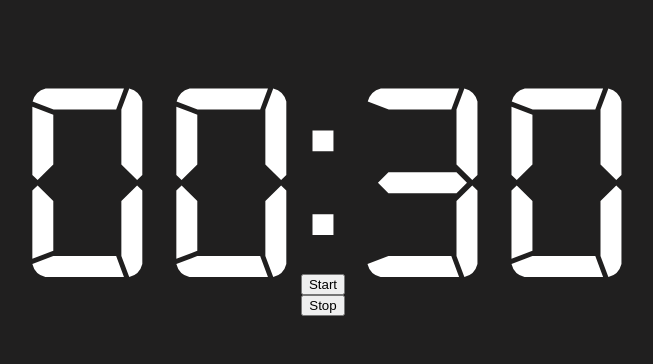
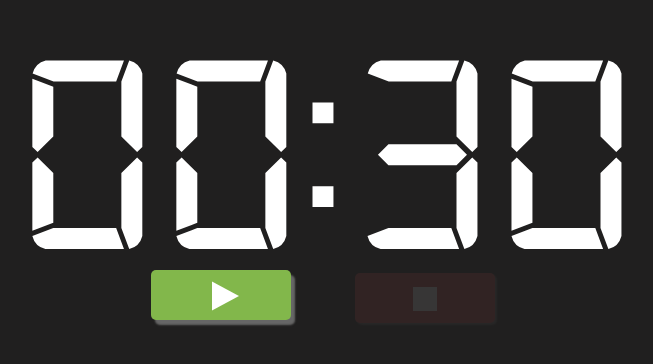
Before and after one commit to robbutcher2001/digital-chronometer, a React (Create React App) app: page / in a window 1280 px wide. Shown: the part 216-580 px from the top of the page, without its empty margins (317-970 px from the left). Built offline with nearby package versions, Linux system fonts and the light colour scheme.

Commit message:
Connected buttons + shake effect

```diff
--- /dev/null
+++ b/src/components/Button/index.css
@@ -0,0 +1,54 @@
+button {
+  position: relative;
+  border: none;
+  border-radius: 5px;
+  margin: 1.5rem 2rem;
+  padding: 0 70px;
+  height: 50px;
+  box-shadow: 4px 5px 2px 0px #666;
+  outline: none;
+  cursor: pointer;
+  user-select: none;
+  -moz-user-select: none;
+  -webkit-user-select: none;
+  -ms-user-select: none;
+  -webkit-tap-highlight-color: transparent;
+  transition: opacity 250ms cubic-bezier(0, 0, 0.2, 1);
+}
+
+button:not(:disabled):active {
+  box-shadow: 2px 0 2px 0 #666;
+  transform: translateY(5px);
+}
+
+button:disabled {
+  cursor: auto;
+  box-shadow: 2px 2px 2px 0 #666;
+  opacity: 0.1;
+  transform: translateY(3px);
+}
+
+button.start {
+  background-color: #82b74b;
+}
+
+button.start div {
+  margin: 0;
+  position: absolute;
+  top: 8px;
+  border: 18px solid transparent;
+  border-left-color: #fff;
+  transform: scale(1.5, 0.8);
+}
+
+button.stop {
+  background-color: #c94c4c;
+}
+
+button.stop div {
+  margin: 0;
+  position: absolute;
+  top: 14px;
+  left: 58px;
+  border: 12px solid #fff;
+}
--- a/src/components/Button/index.tsx
+++ b/src/components/Button/index.tsx
@@ -1,6 +1,8 @@
 import React, { FC } from "react";
+import "./index.css";
 
-type StylingProps = {
+type InternalProps = {
+  label: string;
   className: string;
 };
 
@@ -9,14 +11,9 @@ type ConfigurableButtonProps = {
   disabled?: boolean;
 };
 
-type ButtonProps = StylingProps & ConfigurableButtonProps;
+type ButtonProps = InternalProps & ConfigurableButtonProps;
 
-const Button: FC<ButtonProps> = ({
-  className,
-  callback,
-  disabled,
-  children,
-}) => {
+const Button: FC<ButtonProps> = ({ label, className, callback, disabled }) => {
   return (
     <button
       type="button"
@@ -24,18 +21,14 @@ const Button: FC<ButtonProps> = ({
       onClick={callback}
       disabled={disabled}
     >
-      {children}
+      <div aria-label={label}></div>
     </button>
   );
 };
 
 export const StartButton = (props: ConfigurableButtonProps) => (
-  <Button className="start" {...props}>
-    Start
-  </Button>
+  <Button label="Start" className="start" {...props} />
 );
 export const StopButton = (props: ConfigurableButtonProps) => (
-  <Button className="stop" {...props}>
-    Stop
-  </Button>
+  <Button label="Stop" className="stop" {...props} />
 );
--- a/src/components/Digit/index.css
+++ b/src/components/Digit/index.css
@@ -7,3 +7,8 @@
   -webkit-user-select: none;
   -moz-user-select: none;
 }
+
+.digit.shake {
+  animation: shake 0.5s;
+  animation-iteration-count: 10;
+}
--- a/src/components/Digit/index.tsx
+++ b/src/components/Digit/index.tsx
@@ -3,15 +3,16 @@ import "./index.css";
 
 type DigitProps = {
   value?: string;
+  className?: string;
 };
 
 const Digit: FC<DigitProps> = (props: DigitProps) => {
-  const { value = "" } = props;
+  const { value = "", className } = props;
   const regEx = new RegExp(/^\d{1}$/);
   const digit = regEx.exec(value);
 
   return (
-    <div className="digit" {...props}>
+    <div {...props} className={className ? `${className} digit` : "digit"}>
       {digit ? digit[0] : 0}
     </div>
   );
--- a/src/components/Timer/index.tsx
+++ b/src/components/Timer/index.tsx
@@ -27,6 +27,7 @@ const parseSecondsToDisplay = (seconds: number): string[] => {
 const Timer: FC<TimerProps> = ({ seconds, running }) => {
   const [display, setDisplay] = useState<string[]>(["0", "0", "0", "0"]);
   const [secondsLeft, setSecondsLeft] = useState<number>(seconds);
+  const [shake, setShake] = useState<boolean>(false);
 
   useEffect(() => {
     setDisplay(parseSecondsToDisplay(seconds));
@@ -37,8 +38,12 @@ const Timer: FC<TimerProps> = ({ seconds, running }) => {
 
     if (running && secondsLeft > 0) {
       timeoutId = setTimeout(() => {
-        setSecondsLeft(secondsLeft - 1);
-        setDisplay(parseSecondsToDisplay(secondsLeft - 1));
+        const newSeconds = secondsLeft - 1;
+        setSecondsLeft(newSeconds);
+        setDisplay(parseSecondsToDisplay(newSeconds));
+        if (newSeconds === 0) {
+          setShake(true);
+        }
       }, 1000);
     }
 
@@ -47,11 +52,27 @@ const Timer: FC<TimerProps> = ({ seconds, running }) => {
 
   return (
     <>
-      <Digit value={display[0]} data-testid="chronometer-m" />
-      <Digit value={display[1]} data-testid="chronometer-mm" />
+      <Digit
+        value={display[0]}
+        className={shake ? "shake" : undefined}
+        data-testid="chronometer-m"
+      />
+      <Digit
+        value={display[1]}
+        className={shake ? "shake" : undefined}
+        data-testid="chronometer-mm"
+      />
       <Division data-testid="chronometer-div" />
-      <Digit value={display[2]} data-testid="chronometer-s" />
-      <Digit value={display[3]} data-testid="chronometer-ss" />
+      <Digit
+        value={display[2]}
+        className={shake ? "shake" : undefined}
+        data-testid="chronometer-s"
+      />
+      <Digit
+        value={display[3]}
+        className={shake ? "shake" : undefined}
+        data-testid="chronometer-ss"
+      />
     </>
   );
 };
--- a/src/index.css
+++ b/src/index.css
@@ -31,3 +31,39 @@ body {
 :root {
   --large-font: 18rem;
 }
+
+@keyframes shake {
+  0% {
+    transform: translate(1px, 1px) rotate(0deg);
+  }
+  10% {
+    transform: translate(-1px, -2px) rotate(-1deg);
+  }
+  20% {
+    transform: translate(-3px, 0px) rotate(1deg);
+  }
+  30% {
+    transform: translate(3px, 2px) rotate(0deg);
+  }
+  40% {
+    transform: translate(1px, -1px) rotate(1deg);
+  }
+  50% {
+    transform: translate(-1px, 2px) rotate(-1deg);
+  }
+  60% {
+    transform: translate(-3px, 1px) rotate(0deg);
+  }
+  70% {
+    transform: translate(3px, 1px) rotate(-1deg);
+  }
+  80% {
+    transform: translate(-1px, -1px) rotate(1deg);
+  }
+  90% {
+    transform: translate(1px, 2px) rotate(0deg);
+  }
+  100% {
+    transform: translate(1px, -2px) rotate(-1deg);
+  }
+}
--- a/src/views/Chronometer/index.tsx
+++ b/src/views/Chronometer/index.tsx
@@ -3,12 +3,25 @@ import { StartButton, StopButton } from "../../components/Button";
 import SetTime from "../../components/SetTime";
 import Timer from "../../components/Timer";
 
+const convertToSeconds = (hhmm: string) => {
+  const split = hhmm.split(":");
+  const hh = parseInt(split[0]) || 0;
+  const mm = parseInt(split[1]) || 0;
+  return hh * 60 + mm;
+};
+
 const Chronometer: FC = () => {
   const [editMode, setEditMode] = useState<boolean>(false);
   const [userInput, setUserInput] = useState<string>(":  ");
   const [secondsAhead, setSecondsAhead] = useState<number>(30);
+  const [running, setRunning] = useState<boolean>(false);
 
-  const enableEditMode = () => !editMode && setEditMode(true);
+  const enableEditMode = () => {
+    if (!editMode) {
+      setEditMode(true);
+      setRunning(false);
+    }
+  };
 
   const disableEditMode = () => editMode && setEditMode(false);
 
@@ -19,12 +32,9 @@ const Chronometer: FC = () => {
     setSecondsAhead(convertToSeconds(value));
   };
 
-  const convertToSeconds = (hhmm: string) => {
-    const split = hhmm.split(":");
-    const hh = parseInt(split[0]) || 0;
-    const mm = parseInt(split[1]) || 0;
-    return hh * 60 + mm;
-  };
+  const startTimer = () => setRunning(true);
+
+  const stopTimer = () => setRunning(false);
 
   return (
     <div id="toggleWrap" onClick={disableEditMode}>
@@ -38,11 +48,13 @@ const Chronometer: FC = () => {
         </div>
       ) : (
         <div onClick={enableEditMode}>
-          <Timer seconds={secondsAhead} running={false} />
+          <Timer seconds={secondsAhead} running={running} />
         </div>
       )}
-      <StartButton callback={() => {}} />
-      <StopButton callback={() => {}} />
+      <div>
+        <StartButton callback={startTimer} disabled={running || editMode} />
+        <StopButton callback={stopTimer} disabled={!running || editMode} />
+      </div>
     </div>
   );
 };
```
